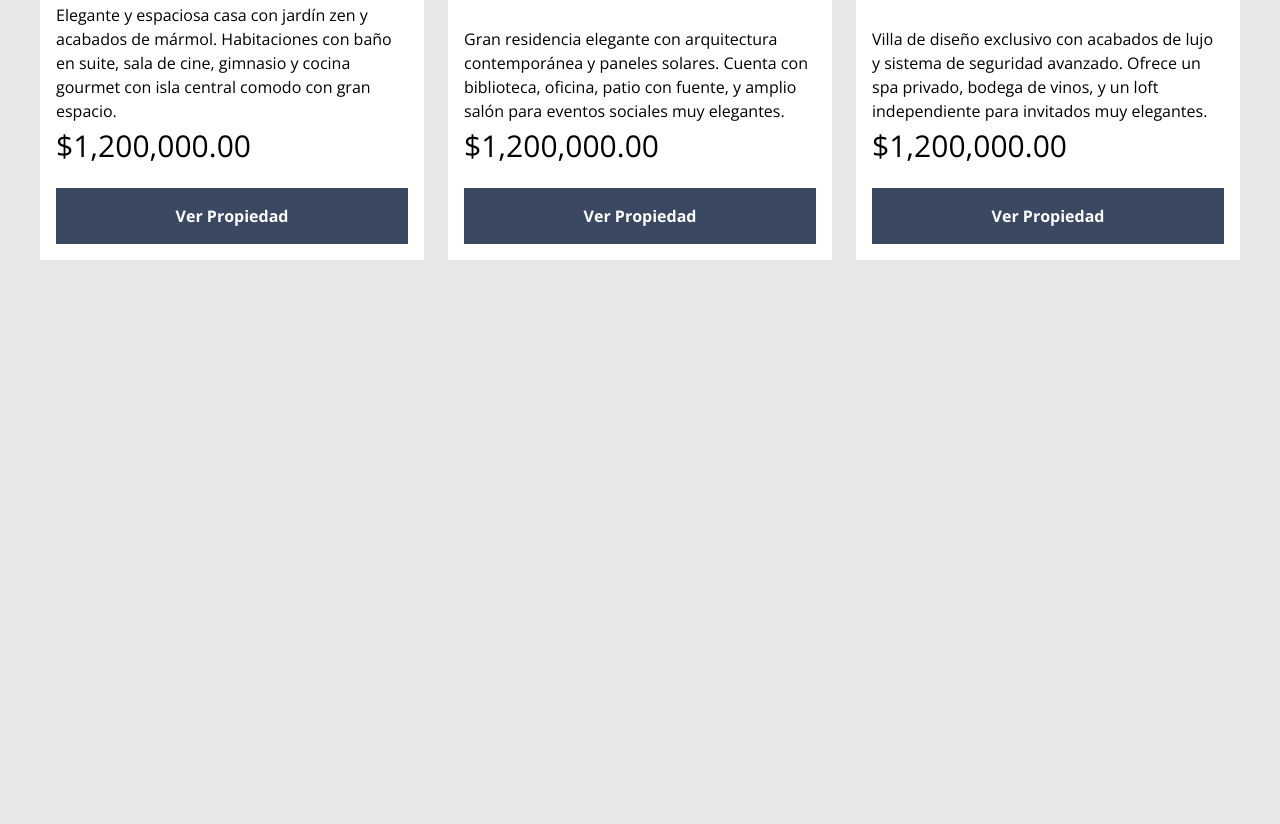
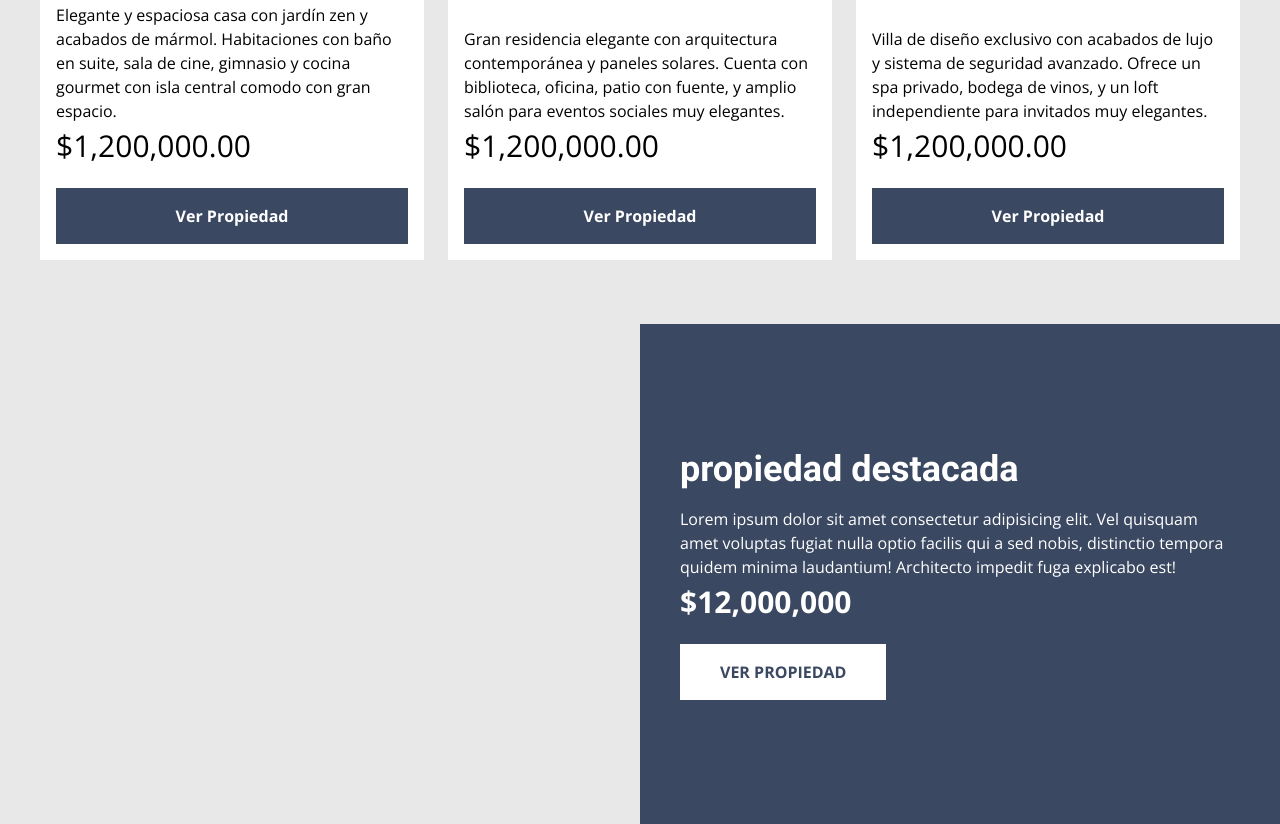
Before and after one commit to JmAtochePascual/RealState, a website: page index.html in a window 1280 px wide. Shown: the part 1522-2346 px from the top of the page. Before the commit the page ends 1846 px from the top, so only its background shows below. Drawn offline with nearby package versions, Linux system fonts and the light colour scheme; files that its build step writes are made by us from their sources; files whose address does not match are found by name.

Commit message:
[ADD] agregar estructura para seccion de destacadas

```diff
--- a/index.html
+++ b/index.html
@@ -140,5 +140,20 @@
       </section>
     </div>
   </main>
+
+  <section class="destacada">
+    <div class="destacada__container destacada__all">
+      <div class="destacada__grid">
+        <div class="destacada__content">
+          <h2 class="destacada__titulo">propiedad destacada </h2>
+          <div class="destacada__texto">Lorem ipsum dolor sit amet consectetur adipisicing elit. Vel quisquam amet
+            voluptas fugiat nulla optio facilis qui a sed nobis, distinctio tempora quidem minima laudantium!
+            Architecto impedit fuga explicabo est!</div>
+          <div class="destacada__precio">$12,000,000</div>
+          <a href="#" class="destacada__botom">ver propiedad</a>
+        </div>
+      </div>
+    </div>
+  </section>
 </body>
 </html>
```
